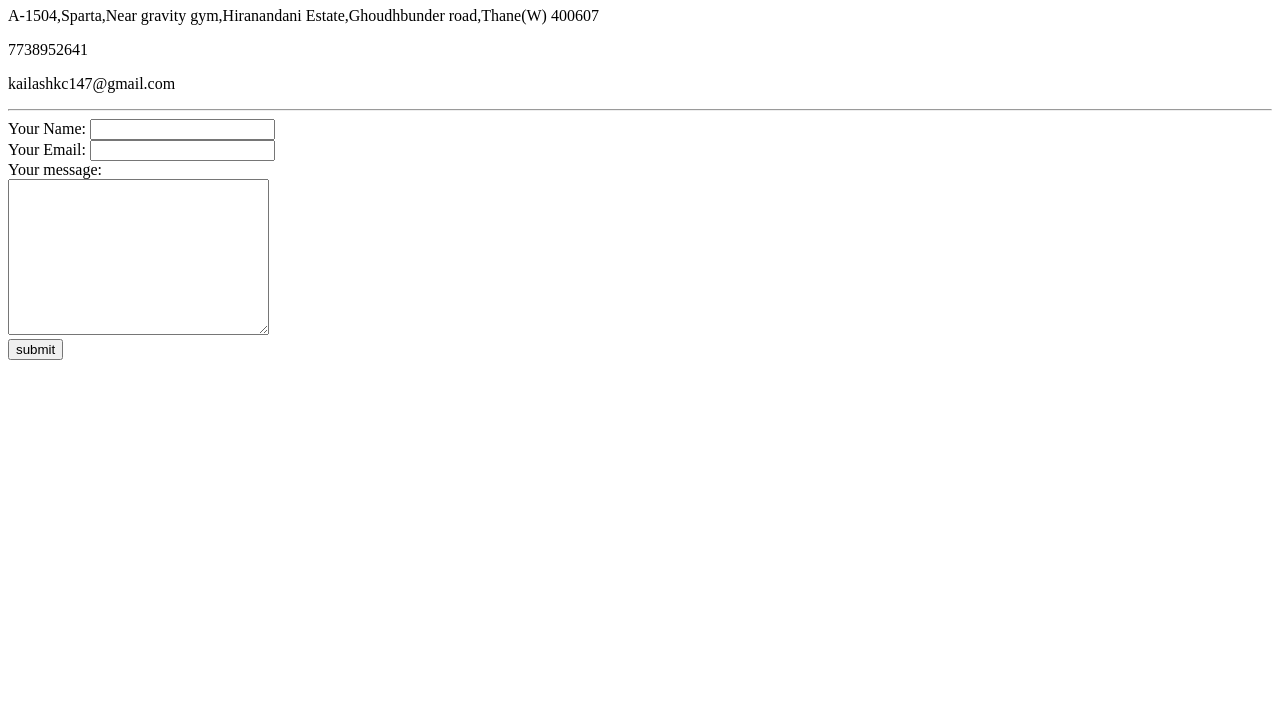
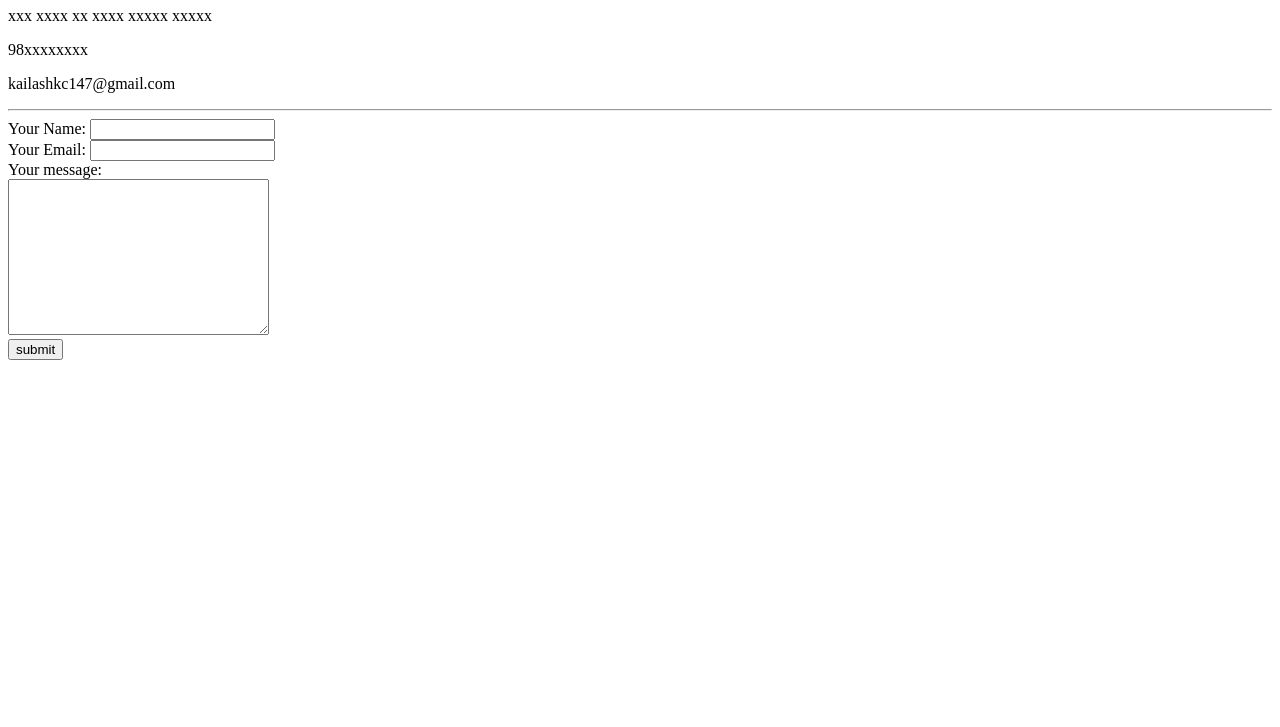
Before and after one commit to Kailashchoudharyy/cv, a plain HTML site: page contact.html in a window 1280 px wide. Shown: the part 73-800 px from the top of the page. Drawn offline with Linux system fonts and the light colour scheme.

Commit message:
update in details

```diff
--- a/contact.html
+++ b/contact.html
@@ -8,8 +8,8 @@
 </head>
 <body>
     <h1>My Contact details</h1>
-    <p>A-1504,Sparta,Near gravity gym,Hiranandani Estate,Ghoudhbunder road,Thane(W) 400607</p>
-    <p>7738952641</p>
+    <p>xxx xxxx xx xxxx xxxxx xxxxx </p>
+    <p>98xxxxxxxx</p>
     <p>kailashkc147@gmail.com</p>
     <hr>
     <form action="mailto:kailashkc147@gmail.com" method="post" enctype="text/plain">
```
